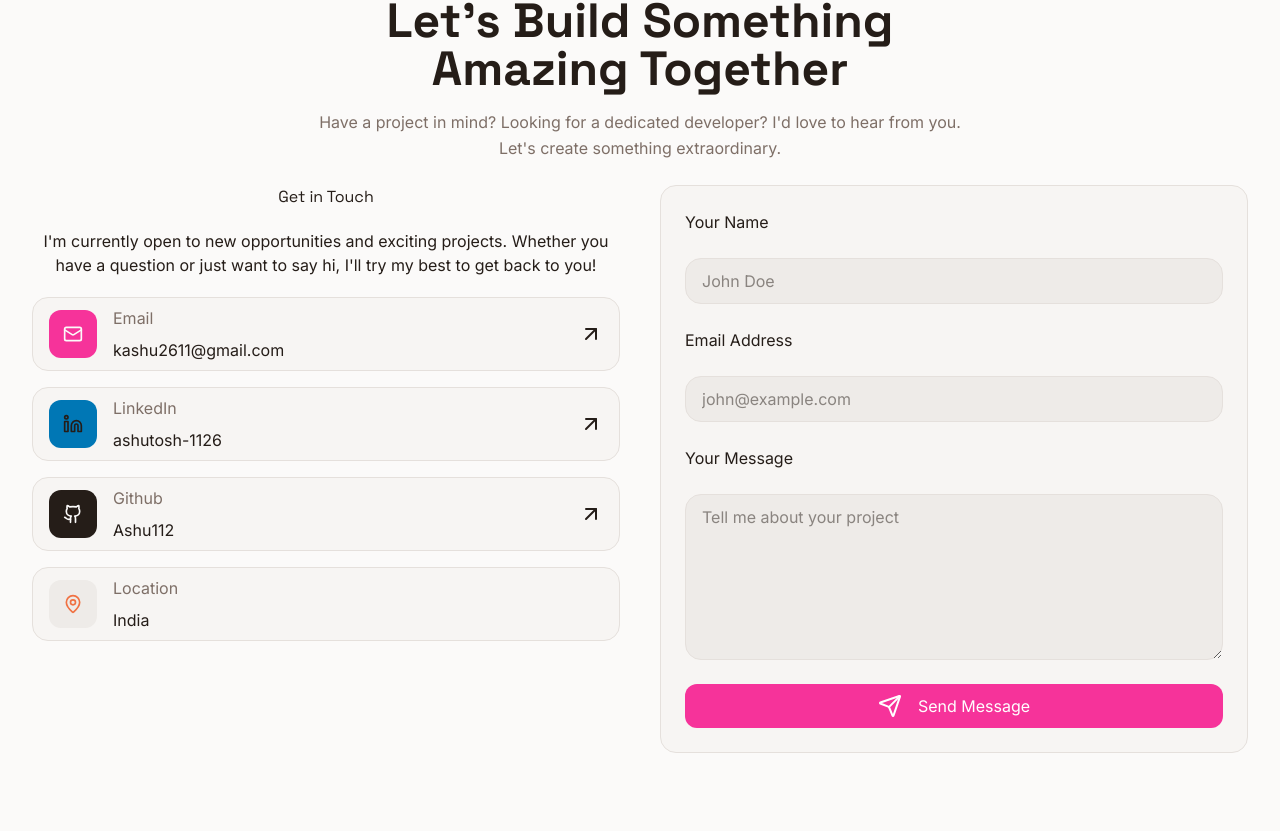
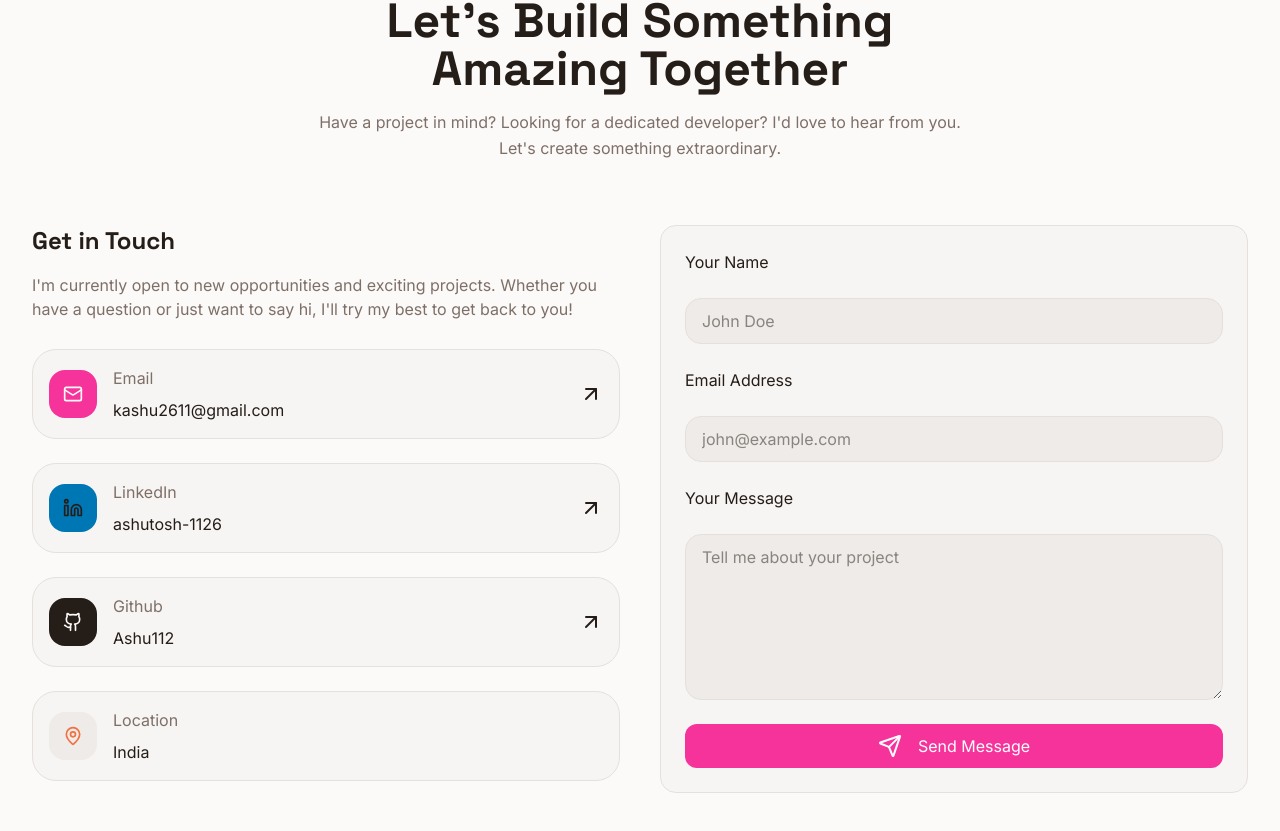
Before and after one commit to Ashu112/Portfolio-v2, a Next.js app: page / in a window 1280 px wide. Shown: the part 6360-7191 px from the top of the page. Built offline with nearby package versions, Linux system fonts and the light colour scheme.

Commit message:
contact section ready

```diff
--- a/src/components/Contact.tsx
+++ b/src/components/Contact.tsx
@@ -8,11 +8,11 @@ function ContactInfoCard({ data }: { data: ContactDataType }) {
     <>
       <div className="flex items-center gap-4">
         <div
-          className={`flex h-12 w-12 items-center justify-center rounded-xl ${data.style}`}
+          className={`flex h-12 w-12 shrink-0 items-center justify-center rounded-2xl ${data.style}`}
         >
           <data.icon className="size-5" />
         </div>
-        <div className="space-y-2 text-start">
+        <div className="flex-1 space-y-2 text-start">
           <p className="text-muted-foreground">{data.name}</p>
           <p className="text-foreground">{data.value}</p>
         </div>
@@ -38,15 +38,15 @@ export default function Contact() {
           </p>
         </div>
         {/*Contact section Info and form */}
-        <div className="grid gap-10 md:grid-cols-2">
-          <div className="space-y-5">
-            <h4>Get in Touch</h4>
-            <p>
+        <div className="mt-16 grid gap-10 md:grid-cols-2">
+          <div className="space-y-4 text-start">
+            <h4 className="text-2xl font-bold">Get in Touch</h4>
+            <p className="text-muted-foreground">
               I&apos;m currently open to new opportunities and exciting
               projects. Whether you have a question or just want to say hi,
               I&apos;ll try my best to get back to you!
             </p>
-            <div className="space-y-4">
+            <div className="mt-7 space-y-6">
               {contactData.map((data) =>
                 data.link ? (
                   <Link
@@ -54,14 +54,14 @@ export default function Contact() {
                     target="_blank"
                     rel="noopener noreferrer"
                     href={data.link}
-                    className="border-border bg-card flex items-center justify-between rounded-2xl border px-4 py-2"
+                    className="border-border bg-card flex items-center justify-between rounded-3xl border p-4"
                   >
                     <ContactInfoCard data={data} />
                   </Link>
                 ) : (
                   <div
                     key={data.name}
-                    className="border-border bg-card flex items-center justify-between rounded-2xl border px-4 py-2"
+                    className="border-border bg-card flex items-center justify-between rounded-3xl border p-4"
                   >
                     <ContactInfoCard data={data} />
                   </div>
```
